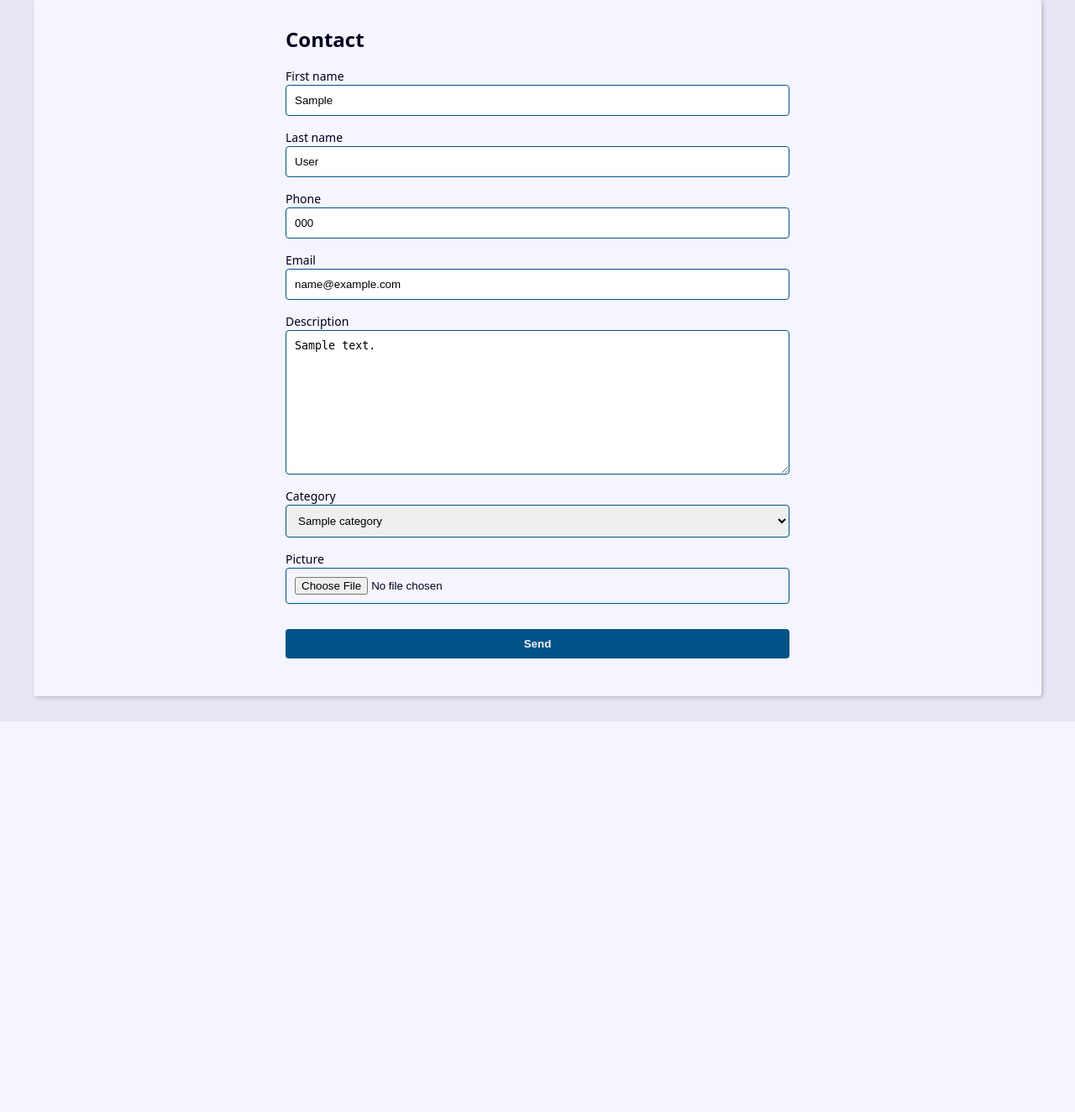
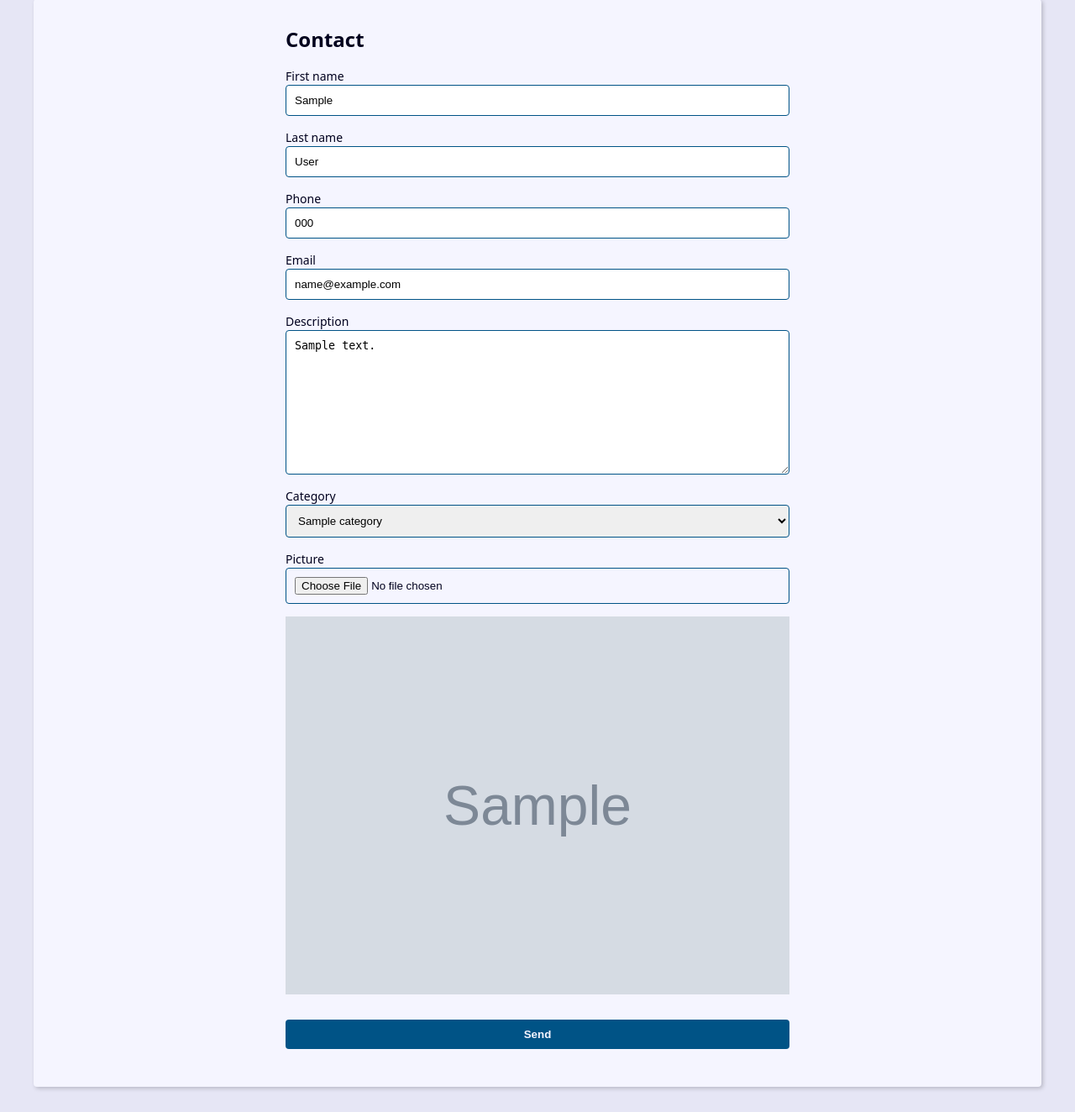
Before and after one commit to ribeiro-7/projeto_agenda, a Django app: page /contact/1/update/ in a window 1280 px wide. Shown: the part 270-1594 px from the top of the page at 84% size. Before the commit the page ends 1129 px from the top, so only its background shows below. Run offline with Django 5.2, Linux system fonts and the light colour scheme; tables that the repository leaves empty hold one stand-in row (values such as "Sample post"); grey boxes marked "Sample" are stand-in pictures.

Commit message:
Adicionando imagem em create

```diff
--- a/contact/templates/contact/create.html
+++ b/contact/templates/contact/create.html
@@ -20,6 +20,12 @@
                 {{ field }}
                 {{ field.errors}}
                 </div>
+
+                {% if field.name == 'picture' and field.value.url%}
+                    <div class="form-group">
+                        <img src="{{field.value.url}}" alt="">
+                    </div>
+                {% endif %}
             {% endfor %}
         </div>
 
```
